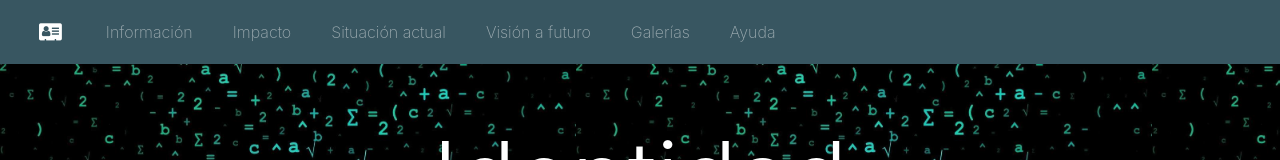
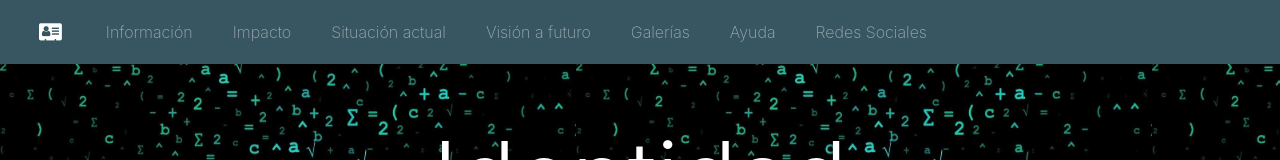
Before and after one commit to luislm17/luislm17.github.io, a plain HTML site: page index.html in a window 1280 px wide. Shown: the top 160 px of the page. Drawn offline with nearby package versions, Linux system fonts and the light colour scheme.

Commit message:
Update index.html

```diff
--- a/index.html
+++ b/index.html
@@ -40,6 +40,9 @@
           </li>
           <li class="nav-item">
             <a class="nav-link mx-2" href="secciones/ayuda.html">Ayuda<br></a>
+            <li class="nav-item">
+              <a class="nav-link mx-2" href="secciones/redes.html">Redes Sociales<br></a>
+            </li>
           </li>
         </ul>
       </div>
```
